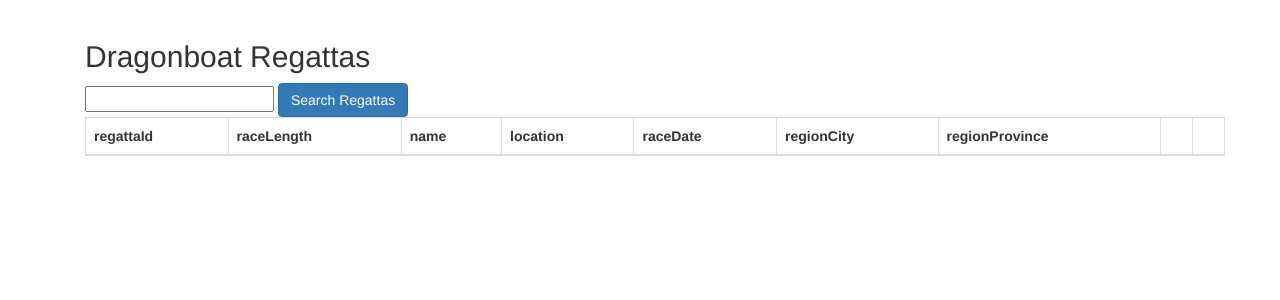
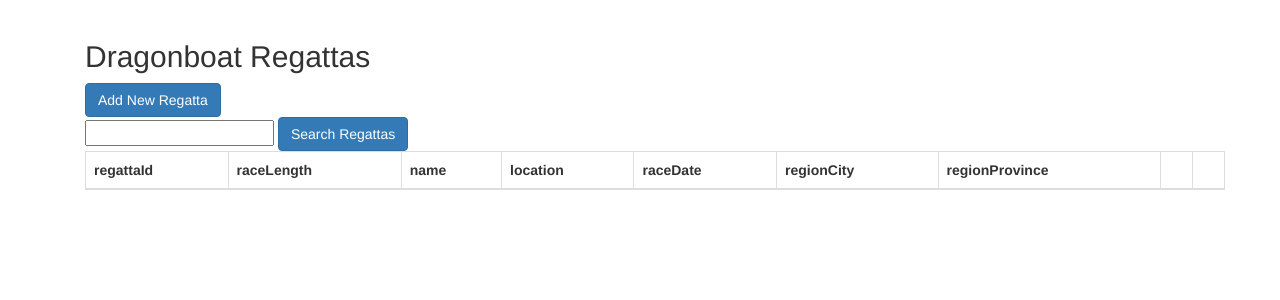
Before and after one commit to alexsclim/Felist, a Flask app: page /regattas in a window 1280 px wide. Shown: the part 52-352 px from the top of the page. Run offline with Flask 2, Linux system fonts and the light colour scheme; the visitor is signed in with stand-in values (Sample User, id 1); data that the repository does not hold is empty; some libraries are stand-ins or nearby versions.

Commit message:
add regatta

```diff
--- a/app/forms.py
+++ b/app/forms.py
@@ -1,5 +1,5 @@
 from flask_wtf import Form, validators
-from wtforms.fields import TextField, TextAreaField, SubmitField, PasswordField, DecimalField, SelectField, HiddenField
+from wtforms.fields import TextField, TextAreaField, SubmitField, PasswordField, DecimalField, SelectField, HiddenField, IntegerField
 from wtforms.fields.html5 import DateField
 import wtforms
 
@@ -54,3 +54,12 @@ class UpdateMemberForm(Form):
   paddle_side = SelectField('Paddle Side', choices=paddle_side_choices)
   date_of_birth = DateField('Date of Birth \n(YYYY-MM-DD)', format='%Y-%m-%d')
   submit = SubmitField("Update")
+
+class CreateRegattaForm(Form):
+  name = TextField('Name', [wtforms.validators.Length(min=1, max=50)])
+  raceLength = IntegerField('Length \n(Meters)')
+  location = TextField('Location')
+  raceDate = DateField('Date \n(YYYY-MM-DD)', format='%Y-%m-%d')
+  city = SelectField('City', [wtforms.validators.Required("Please enter a city")], choices=city_choices)
+  province = SelectField('Province', [wtforms.validators.Required("Please enter a province")], choices=province_choices)
+  submit = SubmitField("Create")
--- a/app/query_service.py
+++ b/app/query_service.py
@@ -52,6 +52,11 @@ class QueryService:
     data = self.cursor.execute("SELECT MAX(memberId) FROM Member")
     member_id = self.cursor.fetchall()[0]['MAX(memberId)']
     return member_id
+
+  def get_last_regatta_id(self):
+    data = self.cursor.execute("SELECT MAX(regattaId) FROM Regatta")
+    regatta_id = self.cursor.fetchall()[0]['MAX(regattaId)']
+    return regatta_id
 
   def get_members(self):
     data = self.cursor.execute("SELECT * from Member")
@@ -119,6 +124,11 @@ class QueryService:
 
   def create_member(self, conn, member_id, name, weight, height, role, paddle_side, date_of_birth, team_id):
     data = self.cursor.execute("INSERT INTO Member(memberId, memberName, weight, height, role, paddleSide, dateOfBirth, teamId) VALUES (%s, %s, %s, %s, %s, %s, %s, %s)", [member_id, name, weight, height, role, paddle_side, date_of_birth, team_id])
+    conn.commit()
+    return
+
+  def create_regatta(self, conn, regatta_id, name, raceLength, location, raceDate, city, province):
+    data = self.cursor.execute("INSERT INTO Regatta(regattaId, name, raceLength, location, raceDate, regionCity, regionProvince) VALUES (%s, %s, %s, %s, %s, %s, %s)", [regatta_id, name, raceLength, location, raceDate, city, province])
     conn.commit()
     return
 
--- a/app/templates/regattas.html
+++ b/app/templates/regattas.html
@@ -2,6 +2,7 @@
 {% block body %}
 <div class="container">
   <h2>Dragonboat Regattas</h2>
+  <a href="{{ url_for('new_regatta') }}", class="btn btn-primary">Add New Regatta</a>
   <form action="" method="post">
     <input type="input" name="search-input"></input>
     <input type="submit" name="search-button" value="Search Regattas" class="btn btn-primary"></input>
--- a/app/views.py
+++ b/app/views.py
@@ -1,6 +1,6 @@
 from app import app, mail, mysql
 from flask import Flask, render_template, redirect, url_for, request, flash, session, json
-from forms import ContactForm, RegistrationForm, LoginForm, CreateTeamForm, CreateMemberForm, UpdateMemberForm
+from forms import ContactForm, RegistrationForm, LoginForm, CreateTeamForm, CreateMemberForm, UpdateMemberForm, CreateRegattaForm
 from flask_mail import Message
 from werkzeug.security import generate_password_hash, check_password_hash
 from query_service import QueryService
@@ -336,6 +336,39 @@ def createteam():
   elif request.method == 'GET':
     return render_template('new_team.html', form=form)
 
+@app.route('/regattas/new', methods=['GET', 'POST'])
+def new_regatta():
+  conn = mysql.connection
+  cur = conn.cursor()
+  query_service = QueryService(cur)
+  form = CreateRegattaForm(request.form)
+
+  if request.method == 'POST':
+    if form.validate() == False:
+      error = "Cannot create"
+      return render_template('new_regatta.html', form=form, error=error)
+    name = form.name.data
+    raceLength = form.raceLength.data
+    location = form.location.data
+    raceDate = form.raceDate.data
+    city = form.city.data
+    province = form.province.data
+
+    last_id = query_service.get_last_regatta_id()
+    regatta_id = last_id + 1;
+
+    try:
+      query_service.create_regatta(conn, regatta_id, name, raceLength, location, raceDate, city, province)
+      flash("Regatta Created!")
+    except Exception as e:
+      flash("There was an error creating your regatta.")
+      return redirect(url_for('new_regatta'))
+
+    return redirect(url_for('regattas'))
+
+  elif request.method == 'GET':
+    return render_template('new_regatta.html', form=form)
+
 @app.route('/teams/<team_id>')
 def showteam(team_id):
   conn = mysql.connection
```
Also changed, not shown: app/templates/new_regatta.html (added, +46 -0 lines).
